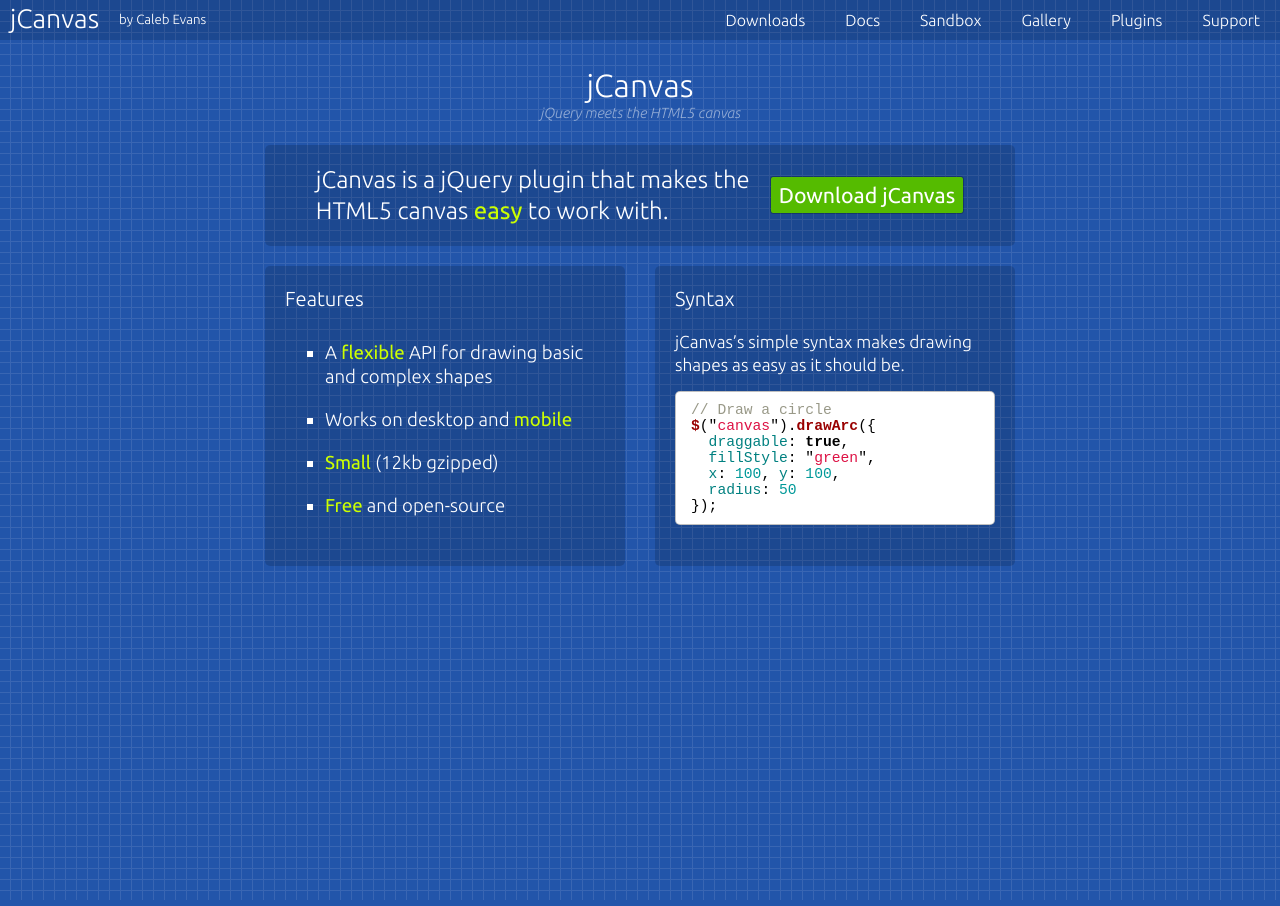
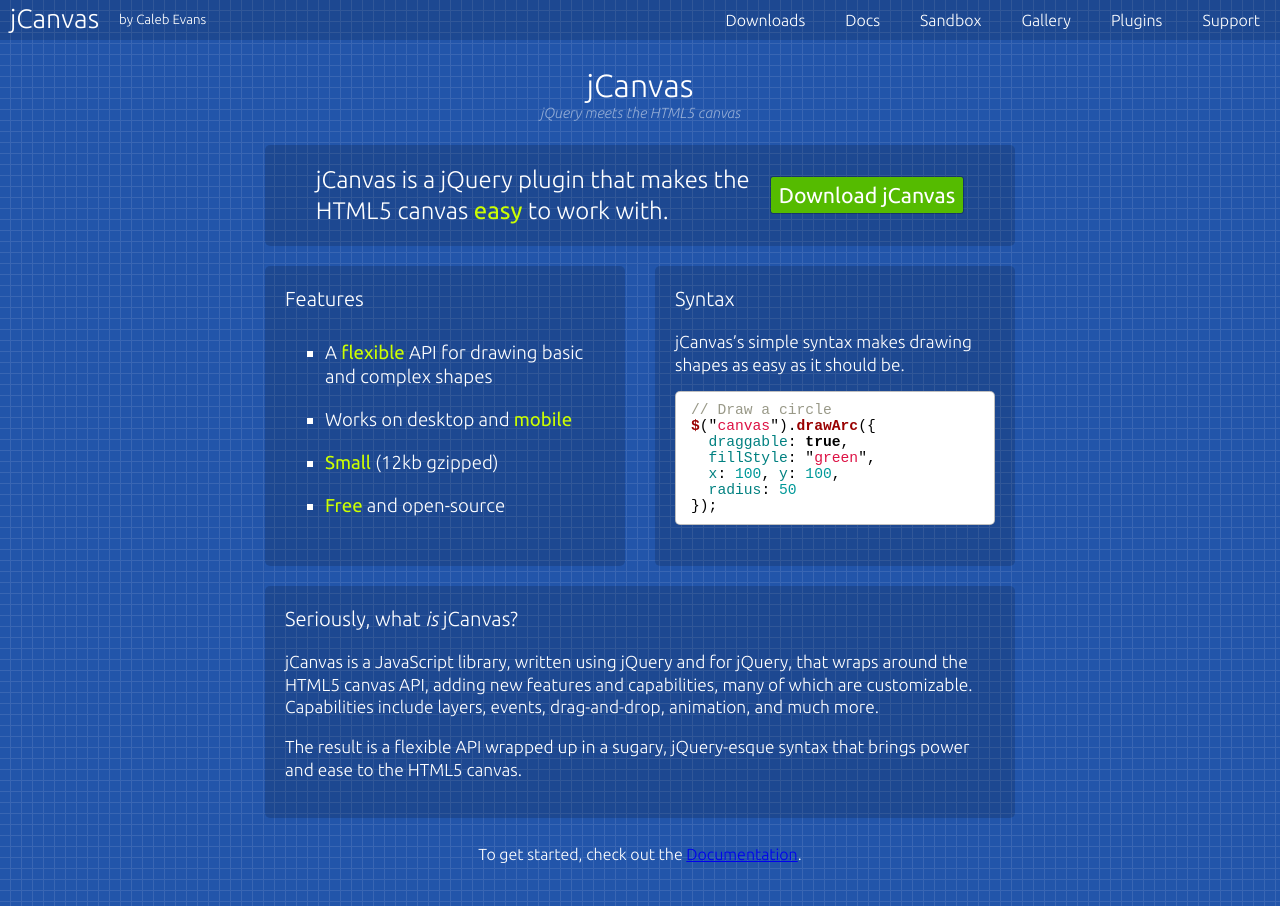
Before and after one commit to caleb531/jcanvas-website, a Jekyll site: the page built from _pages/index.md, in a window 1280 px wide. Built offline with Jekyll 4.4.1, drawn with Linux system fonts in a browser that asks for light colours.

Commit message:
Add About and More sections to homepage

```diff
--- a/_includes/home-about.md
+++ b/_includes/home-about.md
@@ -1,5 +1,10 @@
-### Seriously, what _is_ jCanvas?
 
-jCanvas is a JavaScript library, written using jQuery and for jQuery, that wraps around the HTML5 canvas API, adding new features and capabilities, many of which are customizable. Capabilities include layers, events, drag-and-drop, animation, and much more.
+### Seriously, what *is* jCanvas?
 
-The result is a flexible API wrapped up in a sugary, jQuery-esque syntax that brings power and ease to the HTML5 canvas.
+jCanvas is a JavaScript library, written using jQuery and for jQuery, that wraps
+around the HTML5 canvas API, adding new features and capabilities, many of which
+are customizable. Capabilities include layers, events, drag-and-drop, animation,
+and much more.
+
+The result is a flexible API wrapped up in a sugary, jQuery-esque syntax that
+brings power and ease to the HTML5 canvas.
--- a/_pages/index.md
+++ b/_pages/index.md
@@ -16,3 +16,11 @@
 <div id="home-syntax" class="box column right" markdown="1">
   {% include home-syntax.md %}
 </div>
+
+<div id="home-about" class="box column" markdown="1">
+  {% include home-about.md %}
+</div>
+
+<div class="clearfix"></div>
+
+{% include home-more.md %}
```
